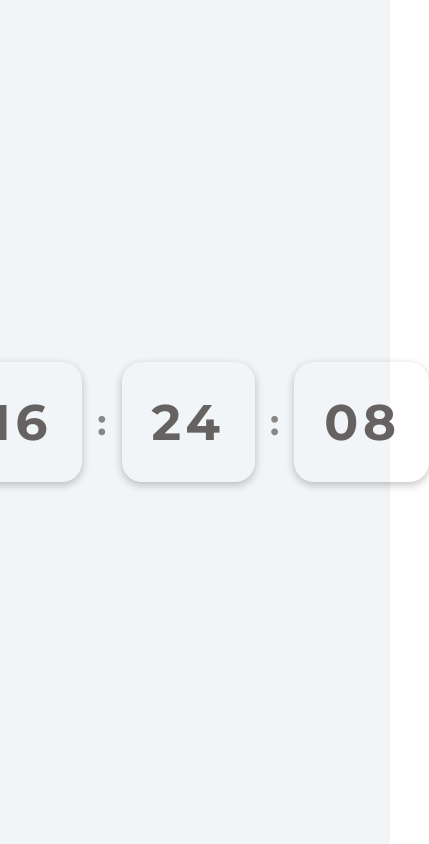
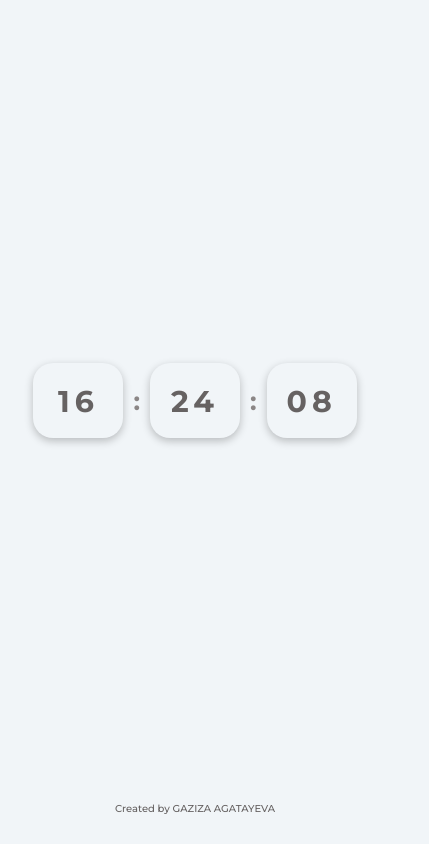
Before and after one commit to Gazizaa/digital-clock-js, a plain HTML site: page index.html in a window 390 px wide. Shown: the whole page, 429 px wide, since content can reach past the window. Drawn offline with Linux system fonts and the light colour scheme.

Commit message:
updated css

```diff
--- a/index.html
+++ b/index.html
@@ -4,7 +4,7 @@
     <meta charset="UTF-8">
     <meta http-equiv="X-UA-Compatible" content="IE=edge">
     <meta name="viewport" content="width=device-width, initial-scale=1.0">
-    <title>Document</title>
+    <title>Digital Clock</title>
     <link rel="preconnect" href="https://fonts.googleapis.com">
     <link rel="preconnect" href="https://fonts.gstatic.com" crossorigin>
     <link href="https://fonts.googleapis.com/css2?family=Montserrat:wght@300;400;500;600;700&display=swap" rel="stylesheet">
@@ -28,6 +28,9 @@
             <p class="seconds">00</p>
         </div>
     </div>
+    <div class="footer">
+        <p>Created by GAZIZA AGATAYEVA</p>
+    </div>
     <audio src="clock2.mp3" autoplay loop type="audio/mp3"></audio>
 <script src="index.js"></script>
 </body>
--- a/style.css
+++ b/style.css
@@ -2,13 +2,13 @@
   margin: 0px;
   padding: 0px;
   font-family: "Montserrat", sans-serif;
+  background-color: #f1f5f8;
 }
 .time {
   display: flex;
   justify-content: center;
   align-items: center;
-  height: 100vh;
-  background-color: #f1f5f8;
+  height: 95vh;
 }
 .time-div {
   padding: 30px;
@@ -28,3 +28,37 @@ span {
   color: rgb(139, 134, 134);
   font-weight: 700;
 }
+.footer {
+  text-align: center;
+  font-weight: 500;
+  color: rgb(102, 98, 98);
+  font-size: 15px;
+}
+@media (max-width: 700px) {
+  .time-div {
+    padding: 20px;
+    font-size: 30px;
+    width: 50px;
+    height: 35px;
+    text-align: center;
+    margin: 10px;
+  }
+  span {
+    font-size: 25px;
+  }
+  .footer {
+    font-size: 10px;
+  }
+}
+@media (max-width: 370px) {
+  .time-div {
+    padding: 15px;
+    font-size: 20px;
+    width: 30px;
+    height: 25px;
+    margin: 8px;
+  }
+  span {
+    font-size: 20px;
+  }
+}
```
